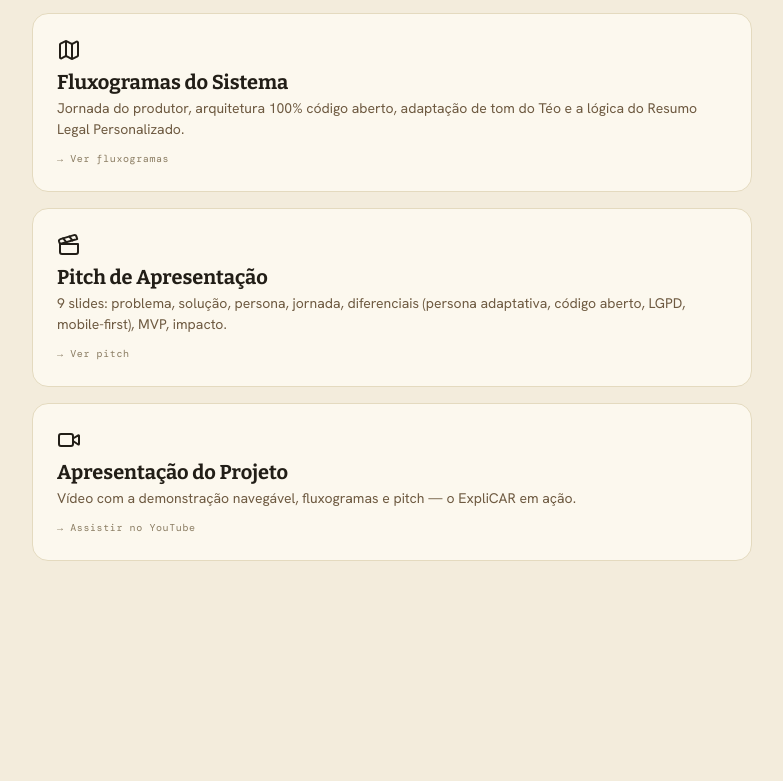
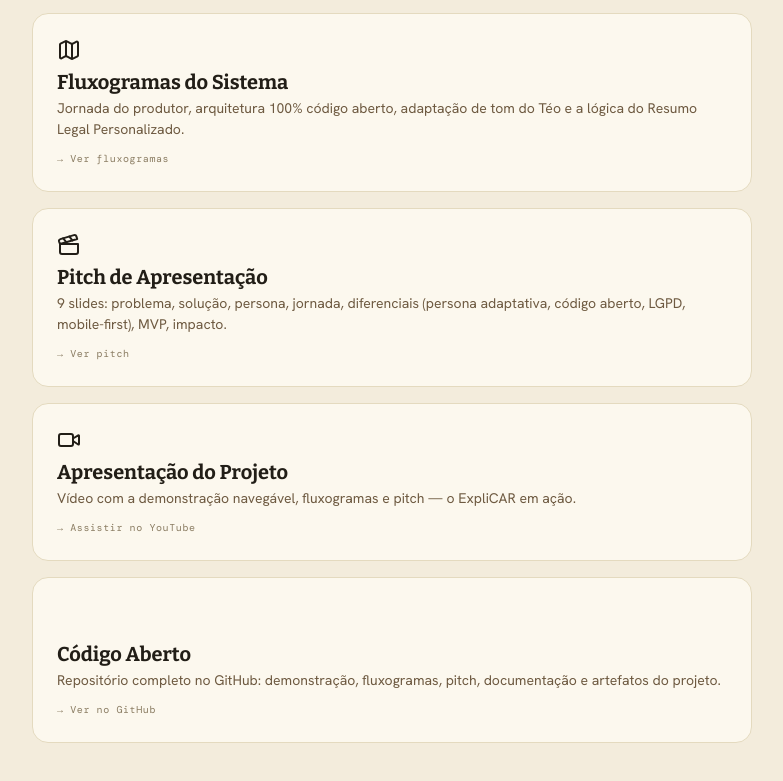
Before and after one commit to hacarthon-explicar/demo, a plain HTML site: page index.html in a window 1280 px wide. Shown: the part 523-1304 px from the top of the page, without its empty margins (248-1031 px from the left). Before the commit the page ends 1212 px from the top, so only its background shows below. Drawn offline with nearby package versions, Linux system fonts and the light colour scheme.

Commit message:
feat: adiciona card do repositorio GitHub no index

```diff
--- a/index.html
+++ b/index.html
@@ -79,6 +79,13 @@
       <p>V&iacute;deo com a demonstra&ccedil;&atilde;o naveg&aacute;vel, fluxogramas e pitch &mdash; o ExpliCAR em a&ccedil;&atilde;o.</p>
       <span class="tag">&rarr; Assistir no YouTube</span>
     </a>
+
+    <a class="card" href="https://github.com/hacarthon-explicar/demo" target="_blank">
+      <div class="icon"><i data-lucide="github"></i></div>
+      <h2>C&oacute;digo Aberto</h2>
+      <p>Reposit&oacute;rio completo no GitHub: demonstra&ccedil;&atilde;o, fluxogramas, pitch, documenta&ccedil;&atilde;o e artefatos do projeto.</p>
+      <span class="tag">&rarr; Ver no GitHub</span>
+    </a>
   </div>
 
 
```
